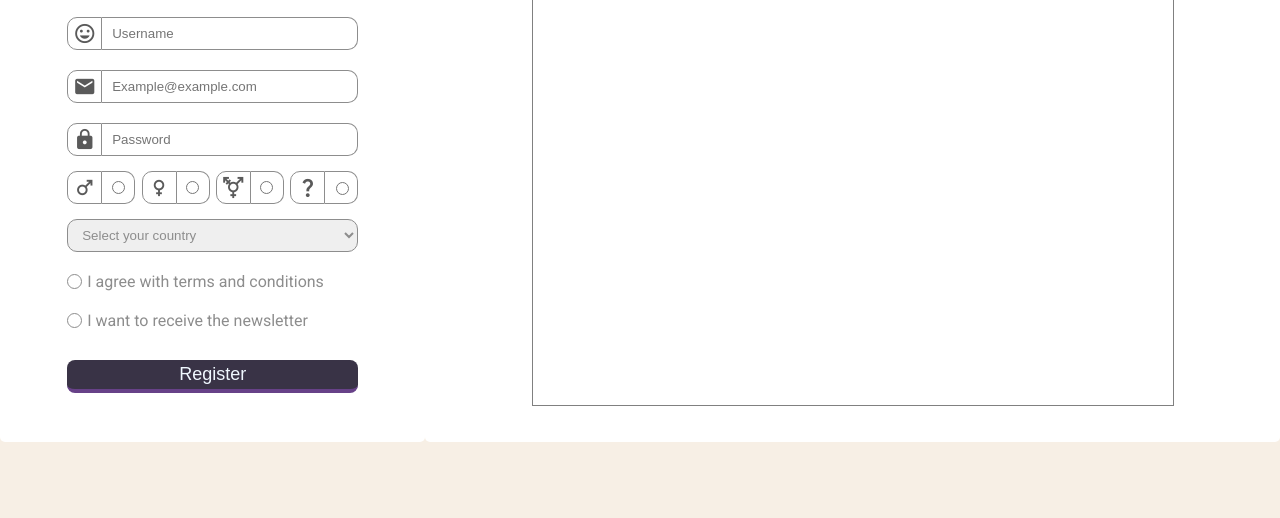
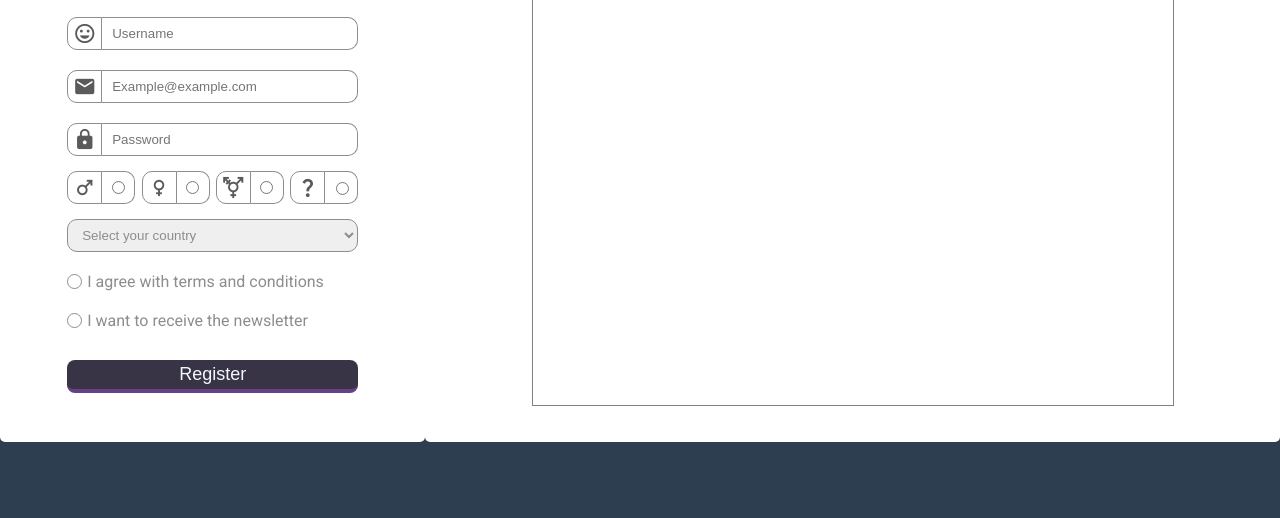
Before and after one commit to arthurscutari/RegistrationForm, a plain HTML site: page index.html in a window 1280 px wide. Shown: the part 282-800 px from the top of the page. Drawn offline with Linux system fonts and the light colour scheme.

Commit message:
I changed the background color of body.

```diff
--- a/index.css
+++ b/index.css
@@ -7,7 +7,7 @@ body{
     display: flex;
     justify-content: space-evenly;
     align-items: center;
-    background-color: #F7EFE5;
+    background-color: #2c3e50;
     font-family: 'Roboto';
 }
 .btn__register__header{
```
